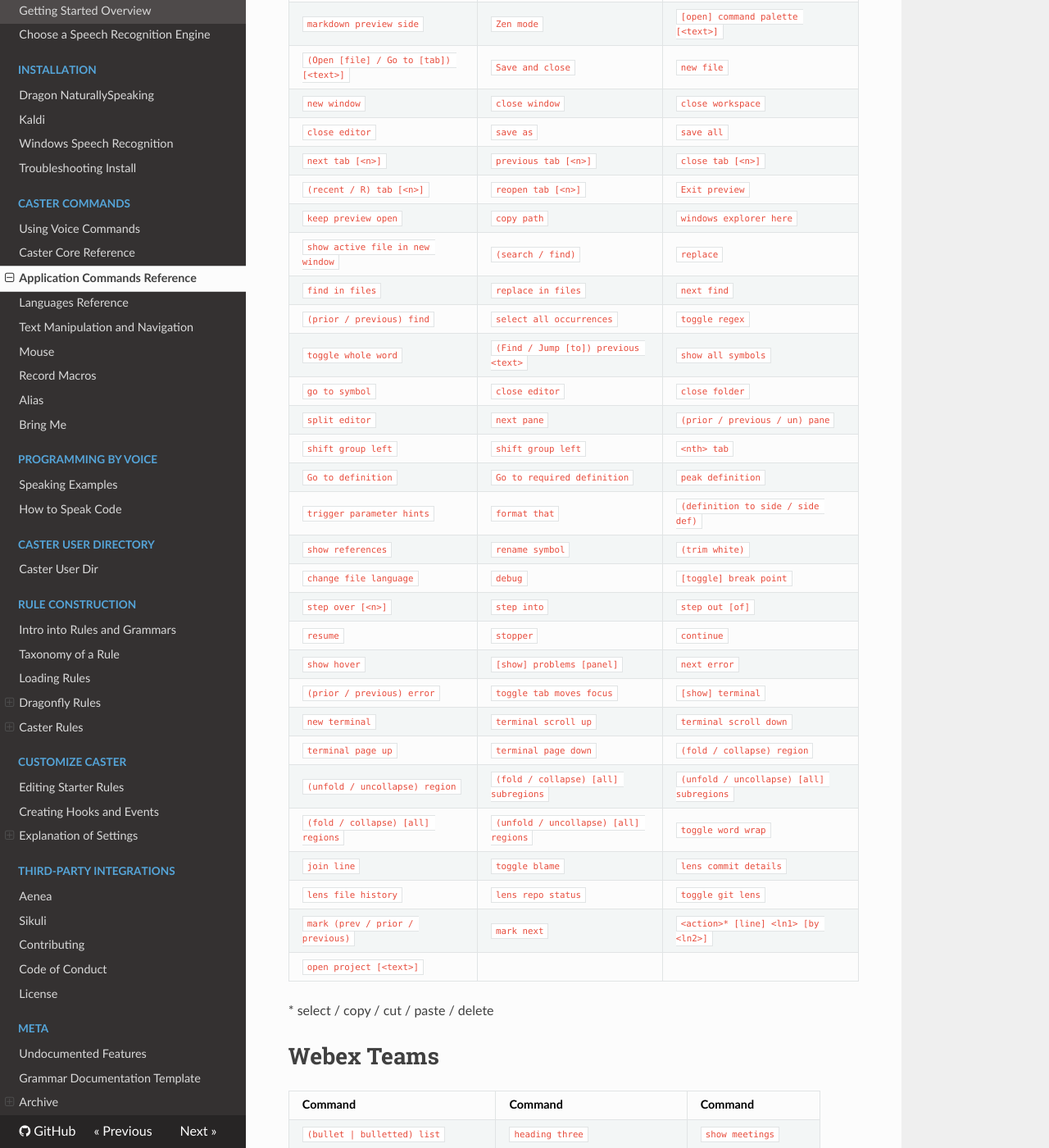
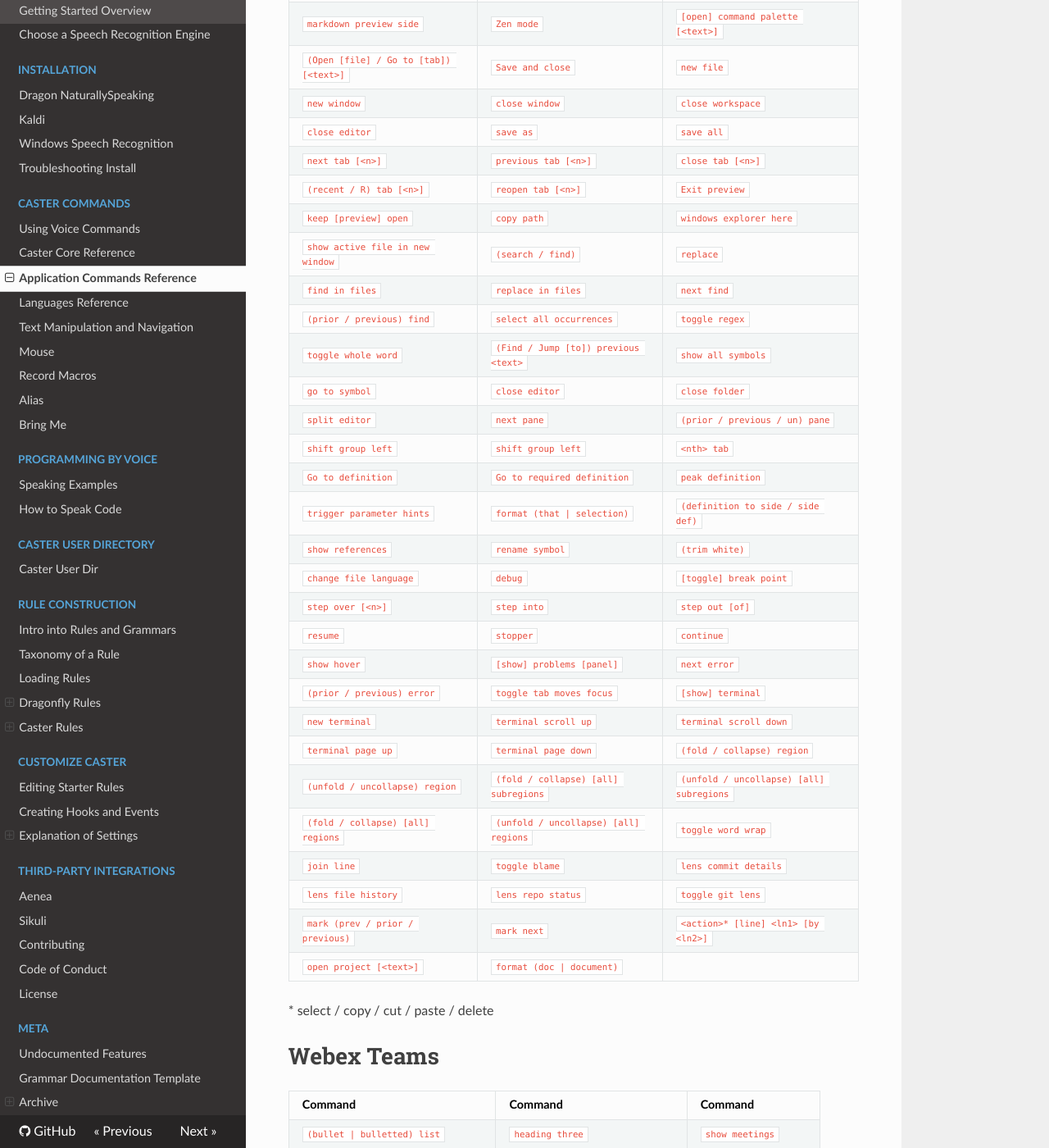
Before and after one commit to dictation-toolbox/Caster, an MkDocs documentation site: the page built from docs/readthedocs/Caster_Commands/Application_Commands_Quick_Reference.md, in a window 1280 px wide and 1400 px high, scrolled down 20955 px. Shown: the whole window at 82% size. Built offline with MkDocs 1.6.1, drawn with Linux system fonts in a browser that asks for light colours; nearby versions of some CDN libraries; comment, search, counter and statistics services are not loaded.

Commit message:
updated vscode command reference

```diff
--- a/docs/readthedocs/Caster_Commands/Application_Commands_Quick_Reference.md
+++ b/docs/readthedocs/Caster_Commands/Application_Commands_Quick_Reference.md
@@ -657,7 +657,7 @@ Same Commands as [Git Bash](#git-bash)
 | `close editor`                         | `save as`                             | `save all`                               |
 | `next tab [<n>]`                       | `previous tab [<n>]`                  | `close tab [<n>]`                        |
 | `(recent / R) tab [<n>]`               | `reopen tab [<n>]`                    | `Exit preview`                           |
-| `keep preview open`                    | `copy path`                           | `windows explorer here`                  |
+| `keep [preview] open`                  | `copy path`                           | `windows explorer here`                  |
 | `show active file in new window`       | `(search / find)`                     | `replace`                                |
 | `find in files`                        | `replace in files`                    | `next find`                              |
 | `(prior / previous) find`              | `select all occurrences`              | `toggle regex`                           |
@@ -666,7 +666,7 @@ Same Commands as [Git Bash](#git-bash)
 | `split editor`                         | `next pane`                           | `(prior / previous / un) pane`           |
 | `shift group left`                     | `shift group left`                    | `<nth> tab`                              |
 | `Go to definition`                     | `Go to required definition`           | `peak definition`                        |
-| `trigger parameter hints`              | `format that`                         | `(definition to side / side def)`        |
+| `trigger parameter hints`              | `format (that | selection)`           | `(definition to side / side def)`        |
 | `show references`                      | `rename symbol`                       | `(trim white)`                           |
 | `change file language`                 | `debug`                               | `[toggle] break point`                   |
 | `step over [<n>]`                      | `step into`                           | `step out [of]`                          |
@@ -680,7 +680,7 @@ Same Commands as [Git Bash](#git-bash)
 | `join line`                            | `toggle blame`                        | `lens commit details`                    |
 | `lens file history`                    | `lens repo status`                    | `toggle git lens`                        |
 | `mark (prev / prior / previous)`       | `mark next`                           | `<action>* [line] <ln1> [by <ln2>]`      |
-| `open project [<text>]`                |                                       |                                          |
+| `open project [<text>]`                | `format (doc | document)`             |                                          |
 
 \* select / copy / cut / paste / delete
 
```
